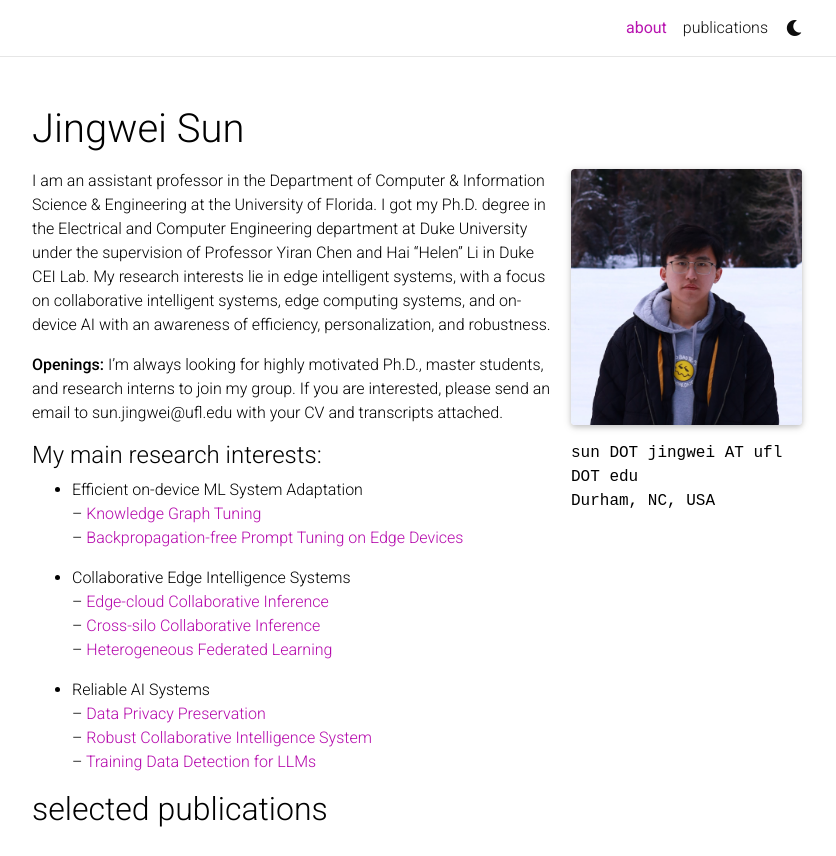
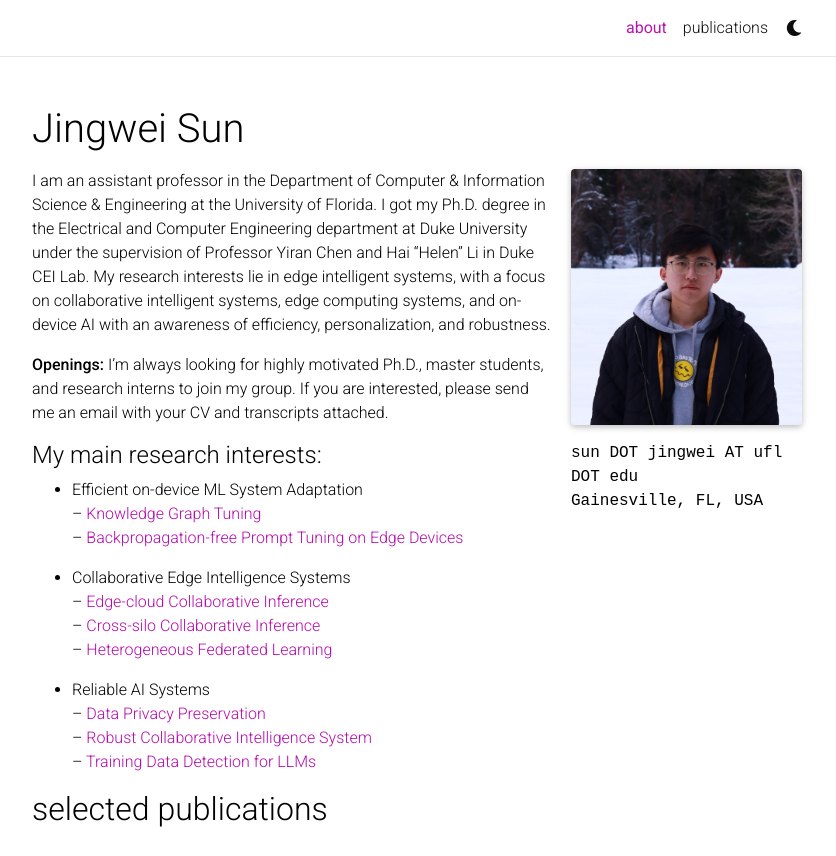
Before and after one commit to jeremy313/jeremy313.github.io, a Jekyll site: the page built from _pages/about.md, in a window 1280 px wide and 1126 px high, cut to the strip 0-856 px from the top of the window. Shown: the whole strip, without its empty margins (223-1059 px from the left). Built offline with Jekyll 4.4.1, drawn with Linux system fonts in a browser that asks for light colours; full-size pictures stand in for the smaller copies a plugin makes; comment, search, counter and statistics services are not loaded; a style sheet for code colours, icons or effects is not loaded.

Commit message:
Change location and email phrasing in about page
Updated location from Durham, NC to Gainesville, FL and modified email contact phrasing.

```diff
--- a/_pages/about.md
+++ b/_pages/about.md
@@ -9,7 +9,7 @@ profile:
   image_circular: false # crops the image to make it circular
   address: >
     <p>sun DOT jingwei AT ufl DOT edu</p>
-    <p>Durham, NC, USA</p>
+    <p>Gainesville, FL, USA</p>
 
 news: false  # includes a list of news items
 latest_posts: false  # includes a list of the newest posts
@@ -19,7 +19,7 @@ social: true  # includes social icons at the bottom of the page
 
 I am an assistant professor in the Department of Computer & Information Science & Engineering at the University of Florida. I got my Ph.D. degree in the Electrical and Computer Engineering department at Duke University under the supervision of Professor Yiran Chen and Hai "Helen" Li in Duke CEI Lab. My research interests lie in edge intelligent systems, with a focus on collaborative intelligent systems, edge computing systems, and on-device AI with an awareness of efficiency, personalization, and robustness.
 
-**Openings:** I’m always looking for highly motivated Ph.D., master students, and research interns to join my group. If you are interested, please send an email to sun.jingwei@ufl.edu with your CV and transcripts attached.
+**Openings:** I’m always looking for highly motivated Ph.D., master students, and research interns to join my group. If you are interested, please send me an email with your CV and transcripts attached.
 
 
 #### My main research interests:
```
